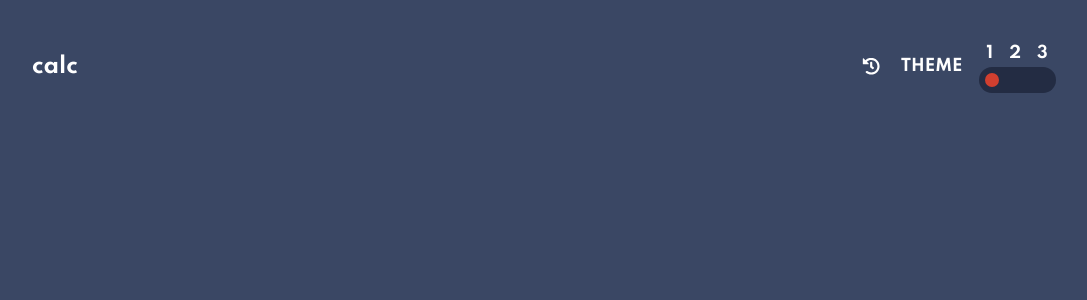
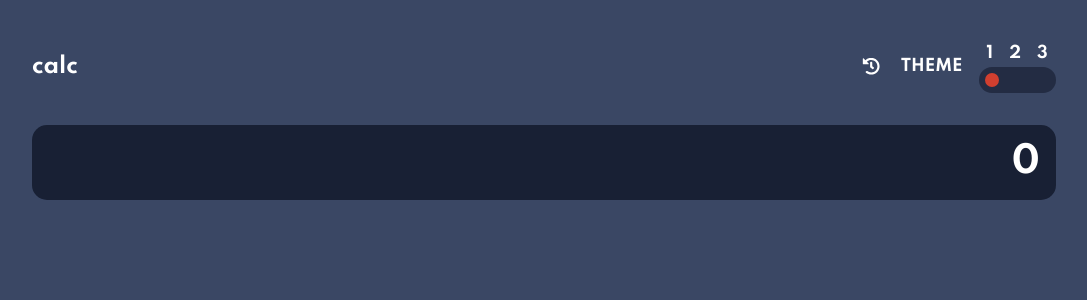
Before and after one commit to Alexsander00/calculator-app, a React app: page / in a window 1280 px wide. Shown: the top 300 px of the page, without its empty margins (96-1183 px from the left). Built offline with nearby package versions, Linux system fonts and the light colour scheme.

Commit message:
feat(display): add display component

```diff
--- /dev/null
+++ b/src/components/display/index.tsx
@@ -0,0 +1,25 @@
+import styled from 'styled-components'
+
+interface IDisplay {
+	value: string
+}
+
+const Container = styled.div`
+	align-items: center;
+	background-color: ${({ theme }) => theme.display.background};
+	border-radius: 15px;
+	color: ${({ theme }) => theme.main.text};
+	display: flex;
+	font-size: 2.25rem;
+	justify-content: flex-end;
+	padding: 0.45em;
+	word-break: break-all;
+`
+
+const Display = ({ value }: IDisplay) => (
+	<Container>
+		<p>{value}</p>
+	</Container>
+)
+
+export default Display
--- a/src/components/index.tsx
+++ b/src/components/index.tsx
@@ -2,6 +2,7 @@ import React from 'react'
 
 import styled from 'styled-components'
 
+import Display from './display'
 import GlobalStlye from './GlobalStyles'
 import Menu from './menu'
 
@@ -21,6 +22,7 @@ const App = () => (
 		<GlobalStlye />
 		<Container>
 			<Menu />
+			<Display value='0' />
 		</Container>
 	</React.StrictMode>
 )
```
Also changed, not shown: 1 other file (tests, documents, lock files or other folders).
